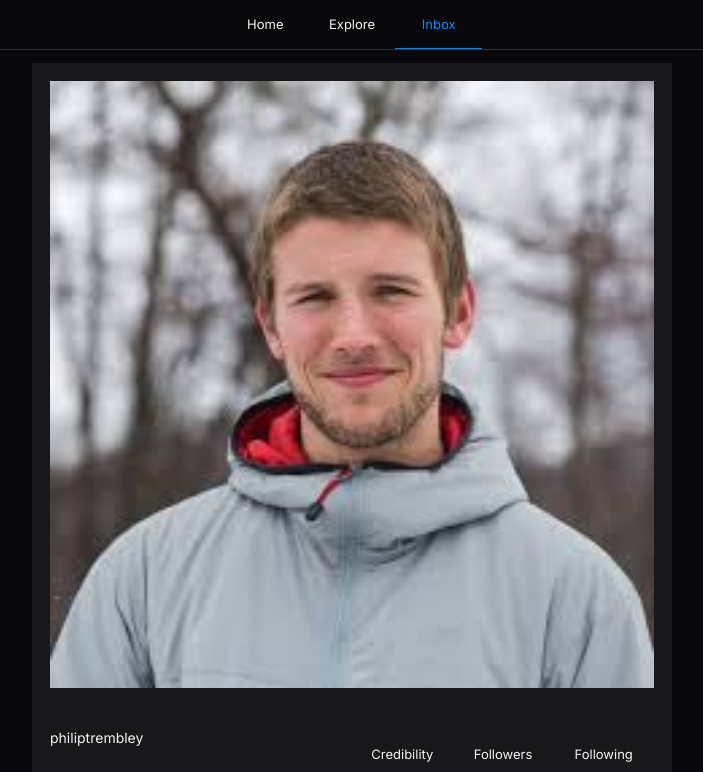
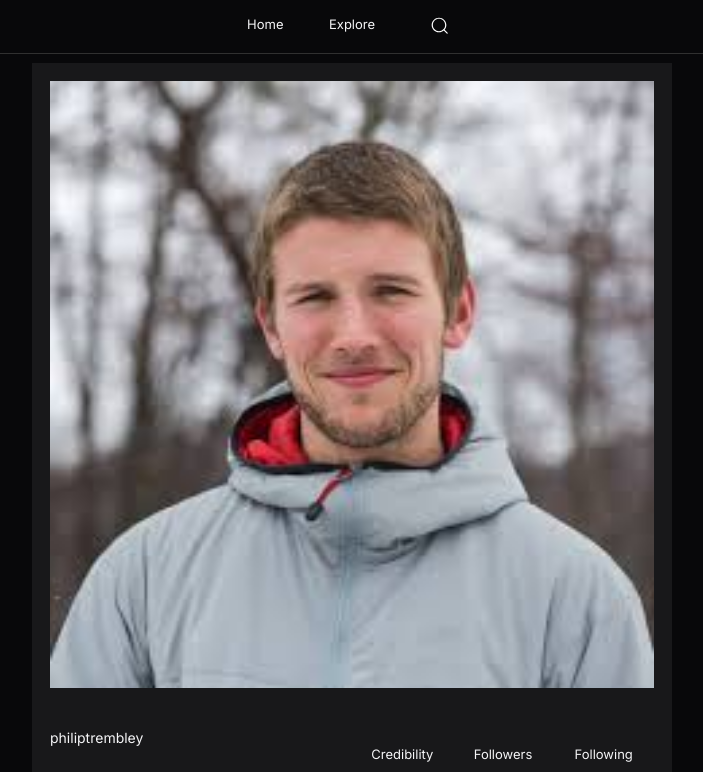
Before and after one commit to Loisir/loisir-web, a React (Create React App) app: page / in a window 1280 px wide. Shown: the top 772 px of the page, without its empty margins (288-991 px from the left). Built offline with nearby package versions, Linux system fonts and the light colour scheme.

Commit message:
navbar updates

```diff
--- a/src/components/widgets/Avatar/Avatar/Avatar.tsx
+++ b/src/components/widgets/Avatar/Avatar/Avatar.tsx
@@ -48,7 +48,7 @@ export function useLoaded(
   return status;
 };
 
-const DefaultAvatar = (props: React.SVGProps<SVGSVGElement>) => {
+export const DefaultAvatar = (props: React.SVGProps<SVGSVGElement>) => {
   return (
     <svg
       viewBox="0 0 128 128"
--- a/src/components/widgets/NavBar/Navbar.tsx
+++ b/src/components/widgets/NavBar/Navbar.tsx
@@ -1,16 +1,15 @@
-import React from 'react';
+import React, { forwardRef } from 'react';
 import './index.scss';
 import {
   INavbarProps,
+  ITabProps,
   NAV_BAR_ZINDEX
 } from './Navbar.types';
 
-interface INavbarState {}
-
 export const NB = React.forwardRef<HTMLDivElement, INavbarProps>((props, ref) => {
   return (
-    <div className="navbar"
-      style ={{ zIndex: NAV_BAR_ZINDEX }}
+    <header className="navbar"
+      style={{ zIndex: NAV_BAR_ZINDEX }}
     >
       <div className="navbar-container">
         <span className="nav-tab">
@@ -25,17 +24,35 @@ export const NB = React.forwardRef<HTMLDivElement, INavbarProps>((props, ref) =>
           </a>
         </span>
 
-        <span className="nav-tab current-tab">
+        <span className="nav-tab">
           <a href="/inbox">
-            <span className="tab-span">Inbox</span>
+            <span className="tab-span">
+              <svg viewBox="0 0 24 24">
+                <g>
+                  <path d="M21.53 20.47l-3.66-3.66C19.195 15.24 20 13.214 20 11c0-4.97-4.03-9-9-9s-9 4.03-9 9 4.03 9 9 9c2.215 0 4.24-.804 5.808-2.13l3.66 3.66c.147.146.34.22.53.22s.385-.073.53-.22c.295-.293.295-.767.002-1.06zM3.5 11c0-4.135 3.365-7.5 7.5-7.5s7.5 3.365 7.5 7.5-3.365 7.5-7.5 7.5-7.5-3.365-7.5-7.5z" />
+                </g>
+              </svg>
+            </span>
           </a>
         </span>
       </div>
-    </div>
+    </header>
   );
 });
 
-export class Navbar extends React.Component<INavbarProps, INavbarState> {
+export const Tab = forwardRef<HTMLDivElement, ITabProps>((props, ref) => {
+  const {
+    children
+  } = props;
+
+  return (
+    <div>
+      {children}
+    </div>
+  )
+});
+
+export class Navbar extends React.Component<INavbarProps, {}> {
   componentDidMount() {
     window.addEventListener('scroll', this.handleScroll);
   }
@@ -59,7 +76,7 @@ export class Navbar extends React.Component<INavbarProps, INavbarState> {
 
   render() {
     return (
-      <div className="navbar"
+      <header className="navbar"
         style ={{
           zIndex: NAV_BAR_ZINDEX
         }}>
@@ -77,13 +94,19 @@ export class Navbar extends React.Component<INavbarProps, INavbarState> {
             </a>
           </span>
 
-          <span className="nav-tab current-tab">
+          <span className="nav-tab" style={{float: "right"}}>
             <a href="/inbox">
-              <span className="tab-span">Inbox</span>
+              <span className="tab-span">
+                <svg viewBox="0 0 22 22" style={{ width: "18px", height: "18px", fill: "white"}}>
+                  <g>
+                    <path d="M21.53 20.47l-3.66-3.66C19.195 15.24 20 13.214 20 11c0-4.97-4.03-9-9-9s-9 4.03-9 9 4.03 9 9 9c2.215 0 4.24-.804 5.808-2.13l3.66 3.66c.147.146.34.22.53.22s.385-.073.53-.22c.295-.293.295-.767.002-1.06zM3.5 11c0-4.135 3.365-7.5 7.5-7.5s7.5 3.365 7.5 7.5-3.365 7.5-7.5 7.5-7.5-3.365-7.5-7.5z"/>
+                  </g>
+                </svg>
+              </span>
             </a>
           </span>
         </div>
-      </div>
+      </header>
     );
   }
 };
--- a/src/components/widgets/NavBar/Navbar.types.tsx
+++ b/src/components/widgets/NavBar/Navbar.types.tsx
@@ -2,4 +2,8 @@ export interface INavbarProps {
 
 };
 
+export interface ITabProps {
+
+};
+
 export const NAV_BAR_ZINDEX = 100;
--- a/src/components/widgets/NavBar/index.scss
+++ b/src/components/widgets/NavBar/index.scss
@@ -24,6 +24,8 @@
   max-width: 626px;
   margin: auto;
   max-width: 260px;
+  padding-left: 20px;
+  padding-right: 20px;
 }
 
 .nav-tab {
--- a/src/components/widgets/Post/Post.scss
+++ b/src/components/widgets/Post/Post.scss
@@ -143,6 +143,5 @@
     margin-right: 16px;
     margin-bottom: 20px;
     text-align: left;
-    opacity: 80%;
   }
 }
```
Also changed, not shown: 1 other file (tests, documents, lock files or other folders).
